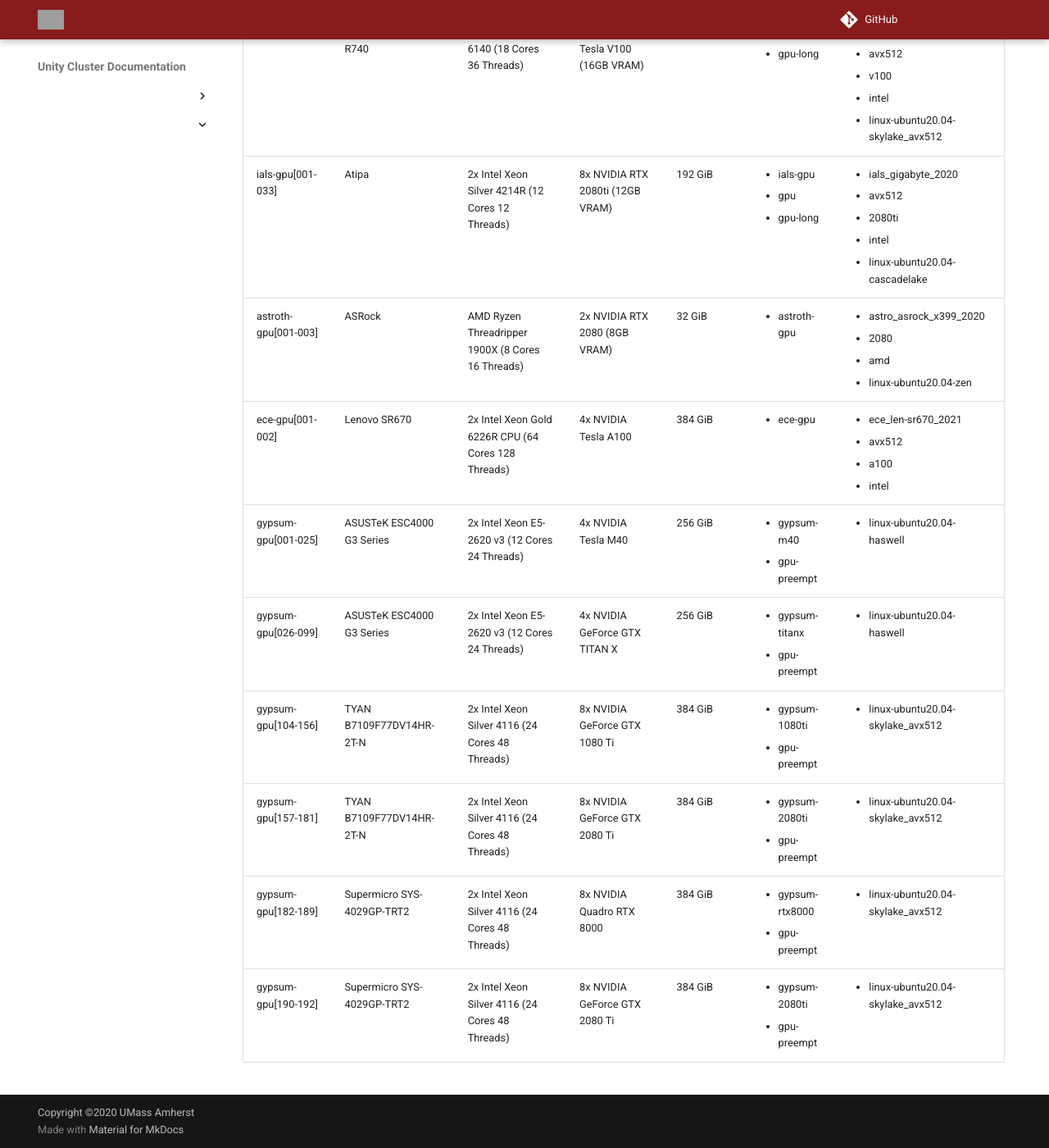
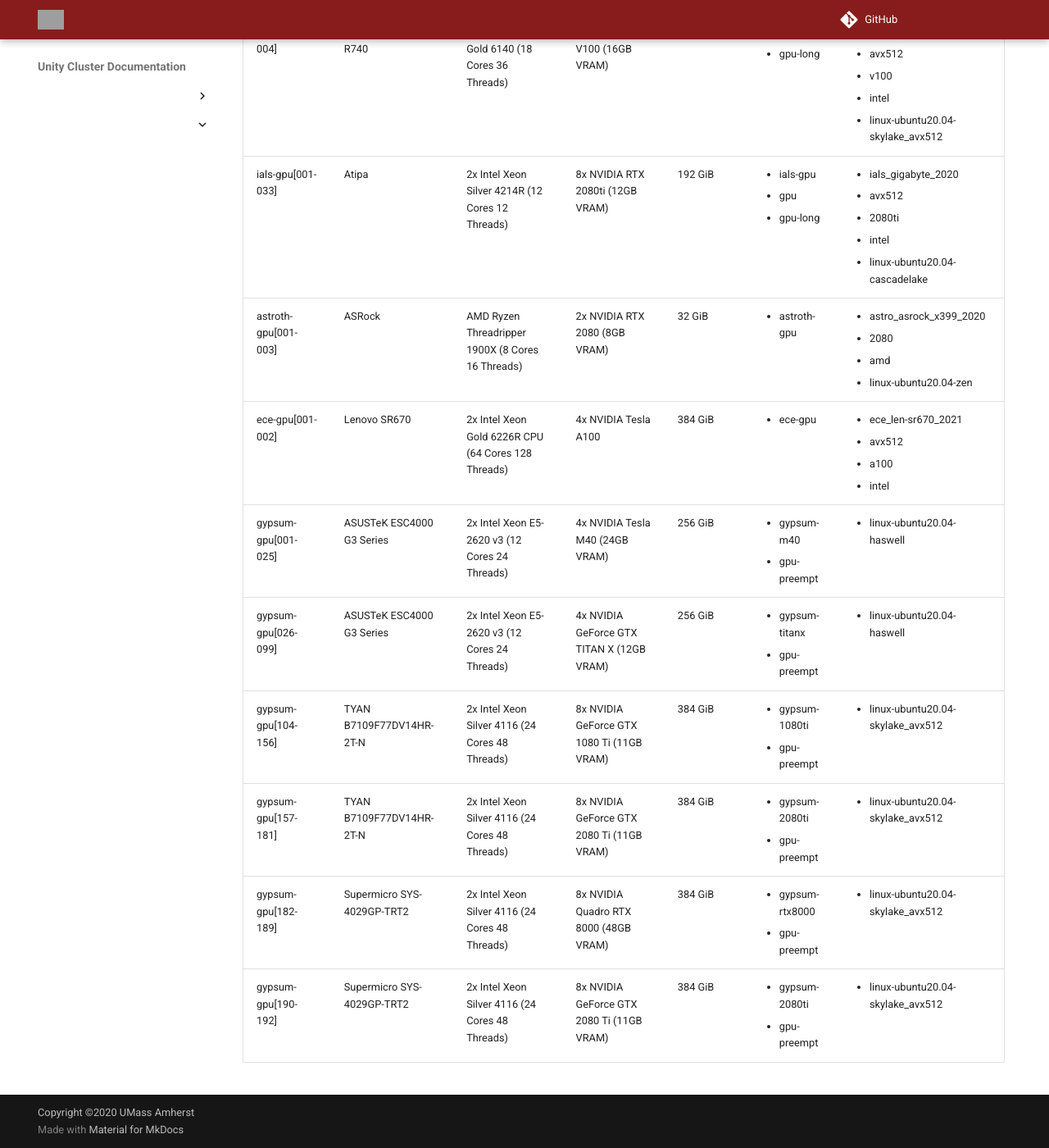
Before and after one commit to UMass-RC/unity-docs, an MkDocs documentation site: the page built from docs/technical/nodelist.md, in a window 1280 px wide and 1400 px high, scrolled down 1975 px. Shown: the whole window at 82% size. Built offline with MkDocs 1.6.1 and Material for MkDocs 9.7.7, drawn with Linux system fonts in a browser that asks for light colours; comment, search, counter and statistics services are not loaded; grey boxes are pictures that could not be loaded.

Commit message:
update tables

```diff
--- a/sheets-to-md/output/gpu-nodes.md
+++ b/sheets-to-md/output/gpu-nodes.md
@@ -1,13 +1,13 @@
-| Name                 | Model                      | CPU                                                 | GPU                              | RAM     | Partitions                                              | Constraints                                                                                                            |
-|:---------------------|:---------------------------|:----------------------------------------------------|:---------------------------------|:--------|:--------------------------------------------------------|:-----------------------------------------------------------------------------------------------------------------------|
-| gpu[001-002]         | Lenovo ThinkSystem SR650   | 2x Intel Xeon Silver 4110 (8 Cores 16 Threads)      | 2x NVIDIA Tesla V100 (16GB VRAM) | 192 GiB | <ul><li>gpu</li><li>gpu-long</li></ul>                  | <ul><li>len-sr650_2018</li><li>avx512</li><li>v100</li><li>intel</li><li>linux-ubuntu20.04-skylake_avx512</li></ul>    |
-| gpu[003-004]         | Dell Poweredge R740        | 2x Intel Xeon Gold 6140 (18 Cores 36 Threads)       | 2x NVIDIA Tesla V100 (16GB VRAM) | 192 GiB | <ul><li>gpu</li><li>gpu-long</li></ul>                  | <ul><li>len-sr650_2018</li><li>avx512</li><li>v100</li><li>intel</li><li>linux-ubuntu20.04-skylake_avx512</li></ul>    |
-| ials-gpu[001-033]    | Atipa                      | 2x Intel Xeon Silver 4214R (12 Cores 12 Threads)    | 8x NVIDIA RTX 2080ti (12GB VRAM) | 192 GiB | <ul><li>ials-gpu</li><li>gpu</li><li>gpu-long</li></ul> | <ul><li>ials_gigabyte_2020</li><li>avx512</li><li>2080ti</li><li>intel</li><li>linux-ubuntu20.04-cascadelake</li></ul> |
-| astroth-gpu[001-003] | ASRock                     | AMD Ryzen Threadripper 1900X (8 Cores 16 Threads)   | 2x NVIDIA RTX 2080 (8GB VRAM)    | 32 GiB  | <ul><li>astroth-gpu</li></ul>                           | <ul><li>astro_asrock_x399_2020</li><li>2080</li><li>amd</li><li>linux-ubuntu20.04-zen</li></ul>                        |
-| ece-gpu[001-002]     | Lenovo SR670               | 2x Intel Xeon Gold 6226R CPU (64 Cores 128 Threads) | 4x NVIDIA Tesla A100             | 384 GiB | <ul><li>ece-gpu</li></ul>                               | <ul><li>ece_len-sr670_2021</li><li>avx512</li><li>a100</li><li>intel</li></ul>                                         |
-| gypsum-gpu[001-025]  | ASUSTeK ESC4000 G3 Series  | 2x Intel Xeon E5-2620 v3 (12 Cores 24 Threads)      | 4x NVIDIA Tesla M40              | 256 GiB | <ul><li>gypsum-m40</li><li>gpu-preempt</li></ul>        | <ul><li>linux-ubuntu20.04-haswell</li></ul>                                                                            |
-| gypsum-gpu[026-099]  | ASUSTeK ESC4000 G3 Series  | 2x Intel Xeon E5-2620 v3 (12 Cores 24 Threads)      | 4x NVIDIA GeForce GTX TITAN X    | 256 GiB | <ul><li>gypsum-titanx</li><li>gpu-preempt</li></ul>     | <ul><li>linux-ubuntu20.04-haswell</li></ul>                                                                            |
-| gypsum-gpu[104-156]  | TYAN B7109F77DV14HR-2T-N   | 2x Intel Xeon Silver 4116 (24 Cores 48 Threads)     | 8x NVIDIA GeForce GTX 1080 Ti    | 384 GiB | <ul><li>gypsum-1080ti</li><li>gpu-preempt</li></ul>     | <ul><li>linux-ubuntu20.04-skylake_avx512</li></ul>                                                                     |
-| gypsum-gpu[157-181]  | TYAN B7109F77DV14HR-2T-N   | 2x Intel Xeon Silver 4116 (24 Cores 48 Threads)     | 8x NVIDIA GeForce GTX 2080 Ti    | 384 GiB | <ul><li>gypsum-2080ti</li><li>gpu-preempt</li></ul>     | <ul><li>linux-ubuntu20.04-skylake_avx512</li></ul>                                                                     |
-| gypsum-gpu[182-189]  | Supermicro SYS-4029GP-TRT2 | 2x Intel Xeon Silver 4116 (24 Cores 48 Threads)     | 8x NVIDIA Quadro RTX 8000        | 384 GiB | <ul><li>gypsum-rtx8000</li><li>gpu-preempt</li></ul>    | <ul><li>linux-ubuntu20.04-skylake_avx512</li></ul>                                                                     |
-| gypsum-gpu[190-192]  | Supermicro SYS-4029GP-TRT2 | 2x Intel Xeon Silver 4116 (24 Cores 48 Threads)     | 8x NVIDIA GeForce GTX 2080 Ti    | 384 GiB | <ul><li>gypsum-2080ti</li><li>gpu-preempt</li></ul>     | <ul><li>linux-ubuntu20.04-skylake_avx512</li></ul>                                                                     |
+| Name                 | Model                      | CPU                                                 | GPU                                       | RAM     | Partitions                                              | Constraints                                                                                                            |
+|:---------------------|:---------------------------|:----------------------------------------------------|:------------------------------------------|:--------|:--------------------------------------------------------|:-----------------------------------------------------------------------------------------------------------------------|
+| gpu[001-002]         | Lenovo ThinkSystem SR650   | 2x Intel Xeon Silver 4110 (8 Cores 16 Threads)      | 2x NVIDIA Tesla V100 (16GB VRAM)          | 192 GiB | <ul><li>gpu</li><li>gpu-long</li></ul>                  | <ul><li>len-sr650_2018</li><li>avx512</li><li>v100</li><li>intel</li><li>linux-ubuntu20.04-skylake_avx512</li></ul>    |
+| gpu[003-004]         | Dell Poweredge R740        | 2x Intel Xeon Gold 6140 (18 Cores 36 Threads)       | 2x NVIDIA Tesla V100 (16GB VRAM)          | 192 GiB | <ul><li>gpu</li><li>gpu-long</li></ul>                  | <ul><li>len-sr650_2018</li><li>avx512</li><li>v100</li><li>intel</li><li>linux-ubuntu20.04-skylake_avx512</li></ul>    |
+| ials-gpu[001-033]    | Atipa                      | 2x Intel Xeon Silver 4214R (12 Cores 12 Threads)    | 8x NVIDIA RTX 2080ti (12GB VRAM)          | 192 GiB | <ul><li>ials-gpu</li><li>gpu</li><li>gpu-long</li></ul> | <ul><li>ials_gigabyte_2020</li><li>avx512</li><li>2080ti</li><li>intel</li><li>linux-ubuntu20.04-cascadelake</li></ul> |
+| astroth-gpu[001-003] | ASRock                     | AMD Ryzen Threadripper 1900X (8 Cores 16 Threads)   | 2x NVIDIA RTX 2080 (8GB VRAM)             | 32 GiB  | <ul><li>astroth-gpu</li></ul>                           | <ul><li>astro_asrock_x399_2020</li><li>2080</li><li>amd</li><li>linux-ubuntu20.04-zen</li></ul>                        |
+| ece-gpu[001-002]     | Lenovo SR670               | 2x Intel Xeon Gold 6226R CPU (64 Cores 128 Threads) | 4x NVIDIA Tesla A100                      | 384 GiB | <ul><li>ece-gpu</li></ul>                               | <ul><li>ece_len-sr670_2021</li><li>avx512</li><li>a100</li><li>intel</li></ul>                                         |
+| gypsum-gpu[001-025]  | ASUSTeK ESC4000 G3 Series  | 2x Intel Xeon E5-2620 v3 (12 Cores 24 Threads)      | 4x NVIDIA Tesla M40 (24GB VRAM)           | 256 GiB | <ul><li>gypsum-m40</li><li>gpu-preempt</li></ul>        | <ul><li>linux-ubuntu20.04-haswell</li></ul>                                                                            |
+| gypsum-gpu[026-099]  | ASUSTeK ESC4000 G3 Series  | 2x Intel Xeon E5-2620 v3 (12 Cores 24 Threads)      | 4x NVIDIA GeForce GTX TITAN X (12GB VRAM) | 256 GiB | <ul><li>gypsum-titanx</li><li>gpu-preempt</li></ul>     | <ul><li>linux-ubuntu20.04-haswell</li></ul>                                                                            |
+| gypsum-gpu[104-156]  | TYAN B7109F77DV14HR-2T-N   | 2x Intel Xeon Silver 4116 (24 Cores 48 Threads)     | 8x NVIDIA GeForce GTX 1080 Ti (11GB VRAM) | 384 GiB | <ul><li>gypsum-1080ti</li><li>gpu-preempt</li></ul>     | <ul><li>linux-ubuntu20.04-skylake_avx512</li></ul>                                                                     |
+| gypsum-gpu[157-181]  | TYAN B7109F77DV14HR-2T-N   | 2x Intel Xeon Silver 4116 (24 Cores 48 Threads)     | 8x NVIDIA GeForce GTX 2080 Ti (11GB VRAM) | 384 GiB | <ul><li>gypsum-2080ti</li><li>gpu-preempt</li></ul>     | <ul><li>linux-ubuntu20.04-skylake_avx512</li></ul>                                                                     |
+| gypsum-gpu[182-189]  | Supermicro SYS-4029GP-TRT2 | 2x Intel Xeon Silver 4116 (24 Cores 48 Threads)     | 8x NVIDIA Quadro RTX 8000 (48GB VRAM)     | 384 GiB | <ul><li>gypsum-rtx8000</li><li>gpu-preempt</li></ul>    | <ul><li>linux-ubuntu20.04-skylake_avx512</li></ul>                                                                     |
+| gypsum-gpu[190-192]  | Supermicro SYS-4029GP-TRT2 | 2x Intel Xeon Silver 4116 (24 Cores 48 Threads)     | 8x NVIDIA GeForce GTX 2080 Ti (11GB VRAM) | 384 GiB | <ul><li>gypsum-2080ti</li><li>gpu-preempt</li></ul>     | <ul><li>linux-ubuntu20.04-skylake_avx512</li></ul>                                                                     |
```
